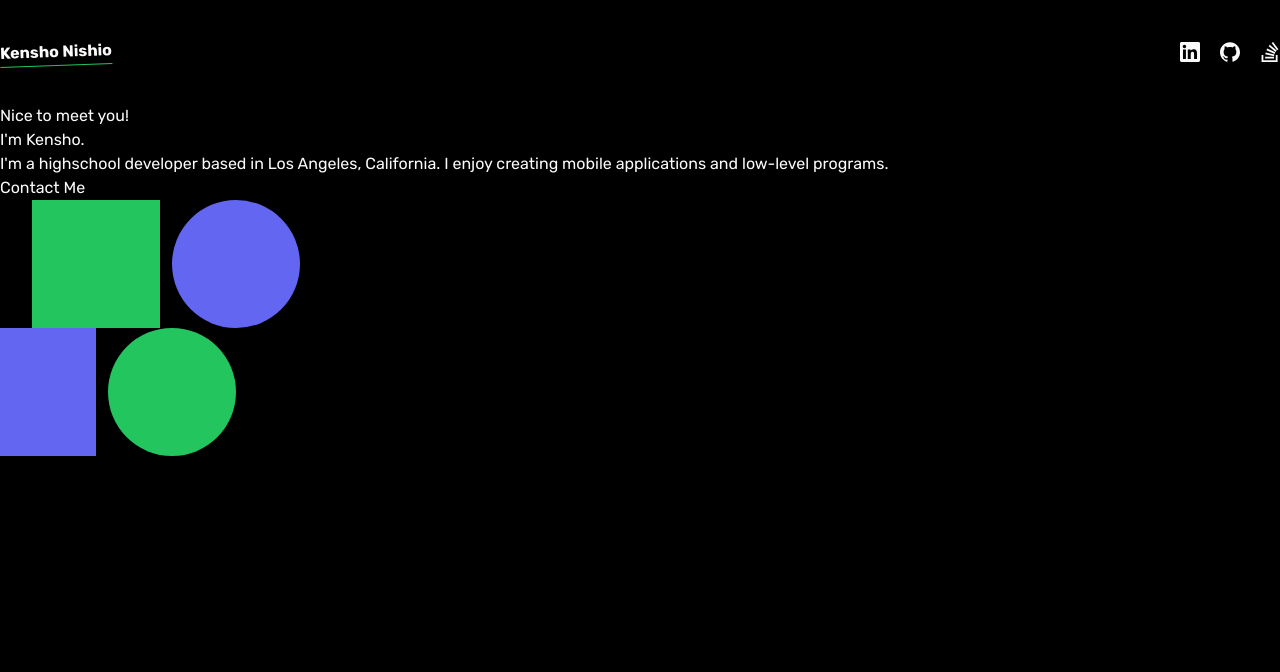
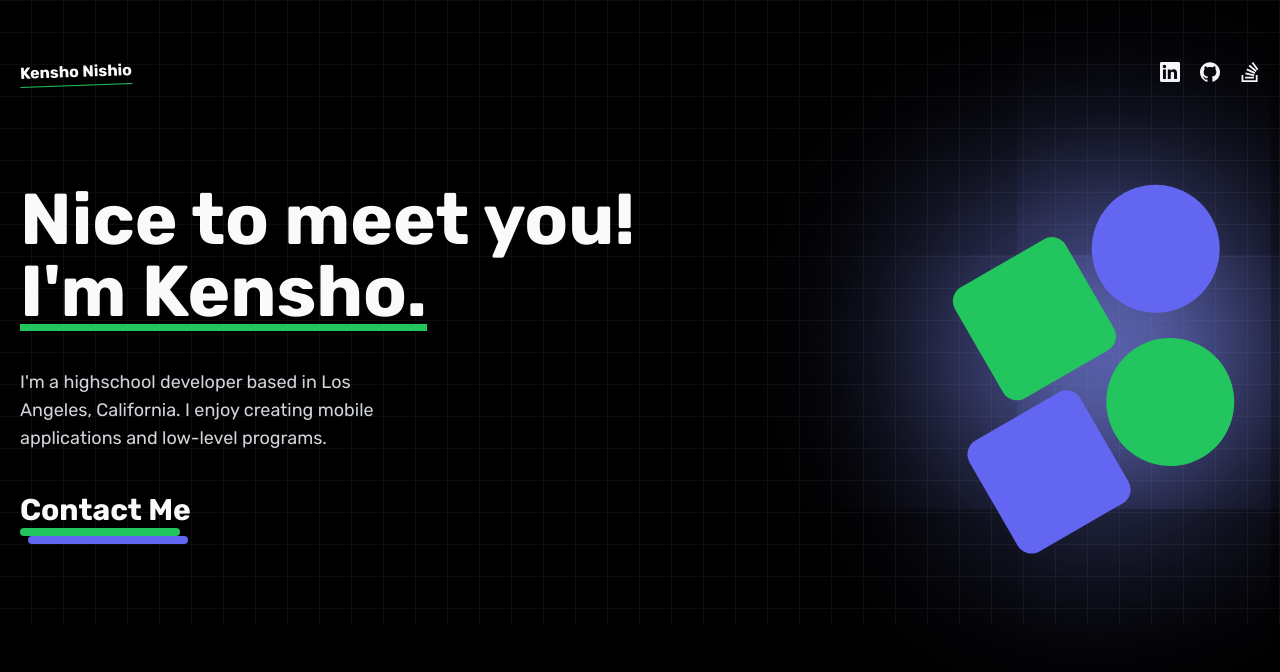
Before and after one commit to K-Ketchup/Personal-Portfolio, a Next.js app: page / in a window 1280 px wide. Shown: the top 672 px of the page. Built offline with nearby package versions, Linux system fonts and the light colour scheme.

Commit message:
Herosection changes finished

```diff
--- a/app/(home)/components/HeroSection.tsx
+++ b/app/(home)/components/HeroSection.tsx
@@ -2,33 +2,36 @@ import Link from "next/link";
 import React from "react"
 
 export default function HeroSection() {
-    return <div>
-        <div>
-            <h1>
+    return <div className="min-h-[60vh] flex flex-col-reverse gap-14 lg:gap-0 lg:flex-row items-center justify-between">
+        <div className="space-y-10 text-center lg:text-left">
+            <h1 className="text-4xl lg:text-7xl font-bold">
                 Nice to meet you!
-                <br/> <span>{"I'm Kensho."}</span>
+                <br/> <span className="underline underline-offset-8 decoration-green-500">{"I'm Kensho."}</span>
             </h1>
-            <p>
+            <p className="md:w-96 text-lg text-gray-300">
                 {
                     "I'm a highschool developer based in Los Angeles, California. I enjoy creating mobile applications and low-level programs."
                 }
             </p>
-            <Link href={"mailto:kenshonishio7@gmail.com"}>
+            <Link href={"mailto:kenshonishio7@gmail.com"} className="inline-block group">
                 <div>
-                    <h1>Contact Me</h1>
+                    <h1 className="text-3xl font-bold group-hover:text-green-400 transition-all">Contact Me</h1>
+                    <div className="w-40 h-2 bg-green-500 rounded-full"></div>
+                    <div className="w-40 h-2 bg-indigo-500 rounded-full translate-x-2"></div>
                 </div>
             </Link>
         </div>
         <div>
-            <div className="w-72 h-72">
+            <div className="w-72 h-72 space-y-3 -rotate-[30deg] relative">
                 <div className="flex gap-3 translate-x-8">
-                    <div className="w-32 h-32 rounded-2x1 bg-green-500"></div>
+                    <div className="w-32 h-32 rounded-2xl bg-green-500"></div>
                     <div className="w-32 h-32 rounded-full bg-indigo-500"></div>
                 </div>
                 <div className="flex gap-3 -translate-x-8">
-                    <div className="w-32 h-32 rounded-2x1 bg-indigo-500"></div>
+                    <div className="w-32 h-32 rounded-2xl bg-indigo-500"></div>
                     <div className="w-32 h-32 rounded-full bg-green-500"></div>
                 </div>
+                <div className="glow absolute top-[40%] right-1/2 -z-10"></div>
             </div>
         </div>
     </div>;
--- a/app/(home)/page.tsx
+++ b/app/(home)/page.tsx
@@ -4,10 +4,12 @@ import HeroSection from './components/HeroSection';
 
 export default function page() {
   return (
-    <div className="min-h-screen bg-black">
-      <div className="max-w-7xl mx-auto">
-        <Navbar />
-        <HeroSection />
+    <div className="min-h-screen bg-black overflow-hidden">
+      <div className="dark:bg-black bg-white  dark:bg-grid-white/[0.05] bg-grid-black/[0.5]">
+        <div className="max-w-7xl mx-auto p-5">
+          <Navbar />
+          <HeroSection />
+        </div>
       </div>
     </div>
   );
--- a/app/globals.css
+++ b/app/globals.css
@@ -74,3 +74,11 @@
     @apply bg-background text-foreground;
   }
 }
+
+.glow{
+  width: 0px;
+  height: 0px;
+  border-radius: 50%;
+  box-shadow:
+    0 0 200px 130px #818cf8;
+}
--- a/package.json
+++ b/package.json
@@ -11,7 +11,9 @@
   "dependencies": {
     "class-variance-authority": "^0.7.0",
     "clsx": "^2.1.0",
+    "framer-motion": "^11.0.24",
     "lucide-react": "^0.363.0",
+    "mini-svg-data-uri": "^1.4.4",
     "next": "14.1.4",
     "next-themes": "^0.3.0",
     "react": "^18",
--- a/tailwind.config.ts
+++ b/tailwind.config.ts
@@ -1,4 +1,11 @@
 import type { Config } from "tailwindcss"
+
+const svgToDataUri = require("mini-svg-data-uri");
+
+const colors = require("tailwindcss/colors");
+const {
+  default: flattenColorPalette,
+} = require("tailwindcss/lib/util/flattenColorPalette");
 
 const config = {
   darkMode: ["class"],
@@ -74,7 +81,40 @@ const config = {
       },
     },
   },
-  plugins: [require("tailwindcss-animate")],
-} satisfies Config
+  plugins: [require("tailwindcss-animate"), addVariablesForColors, function ({ matchUtilities, theme }: any) {
+    matchUtilities(
+      {
+        "bg-grid": (value: any) => ({
+          backgroundImage: `url("${svgToDataUri(
+            `<svg xmlns="http://www.w3.org/2000/svg" viewBox="0 0 32 32" width="32" height="32" fill="none" stroke="${value}"><path d="M0 .5H31.5V32"/></svg>`
+          )}")`,
+        }),
+        "bg-grid-small": (value: any) => ({
+          backgroundImage: `url("${svgToDataUri(
+            `<svg xmlns="http://www.w3.org/2000/svg" viewBox="0 0 32 32" width="8" height="8" fill="none" stroke="${value}"><path d="M0 .5H31.5V32"/></svg>`
+          )}")`,
+        }),
+        "bg-dot": (value: any) => ({
+          backgroundImage: `url("${svgToDataUri(
+            `<svg xmlns="http://www.w3.org/2000/svg" viewBox="0 0 32 32" width="16" height="16" fill="none"><circle fill="${value}" id="pattern-circle" cx="10" cy="10" r="1.6257413380501518"></circle></svg>`
+          )}")`,
+        }),
+      },
+      { values: flattenColorPalette(theme("backgroundColor")), type: "color" }
+    );
+  },
+],
+} satisfies Config;
 
-export default config
+function addVariablesForColors({ addBase, theme }: any) {
+  let allColors = flattenColorPalette(theme("colors"));
+  let newVars = Object.fromEntries(
+    Object.entries(allColors).map(([key, val]) => [`--${key}`, val])
+  );
+
+  addBase({
+    ":root": newVars,
+  });
+}
+
+export default config;
```
Also changed, not shown: 1 other file (tests, documents, lock files or other folders).
